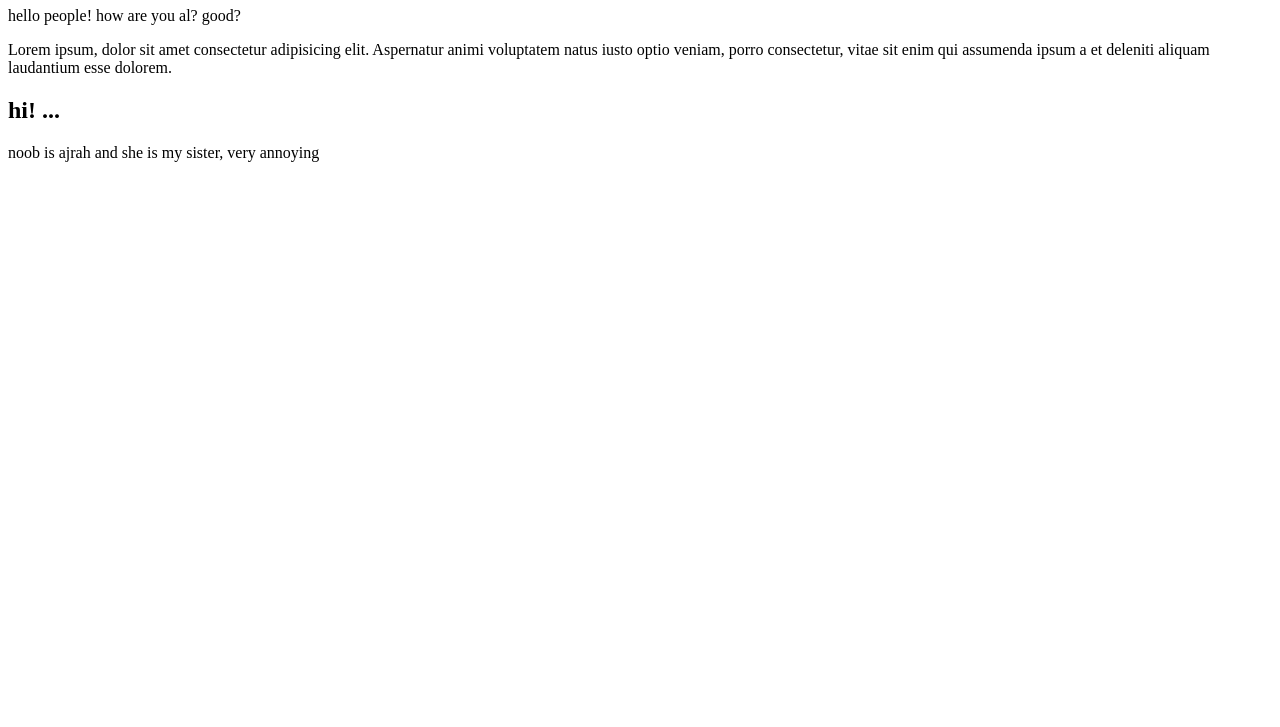
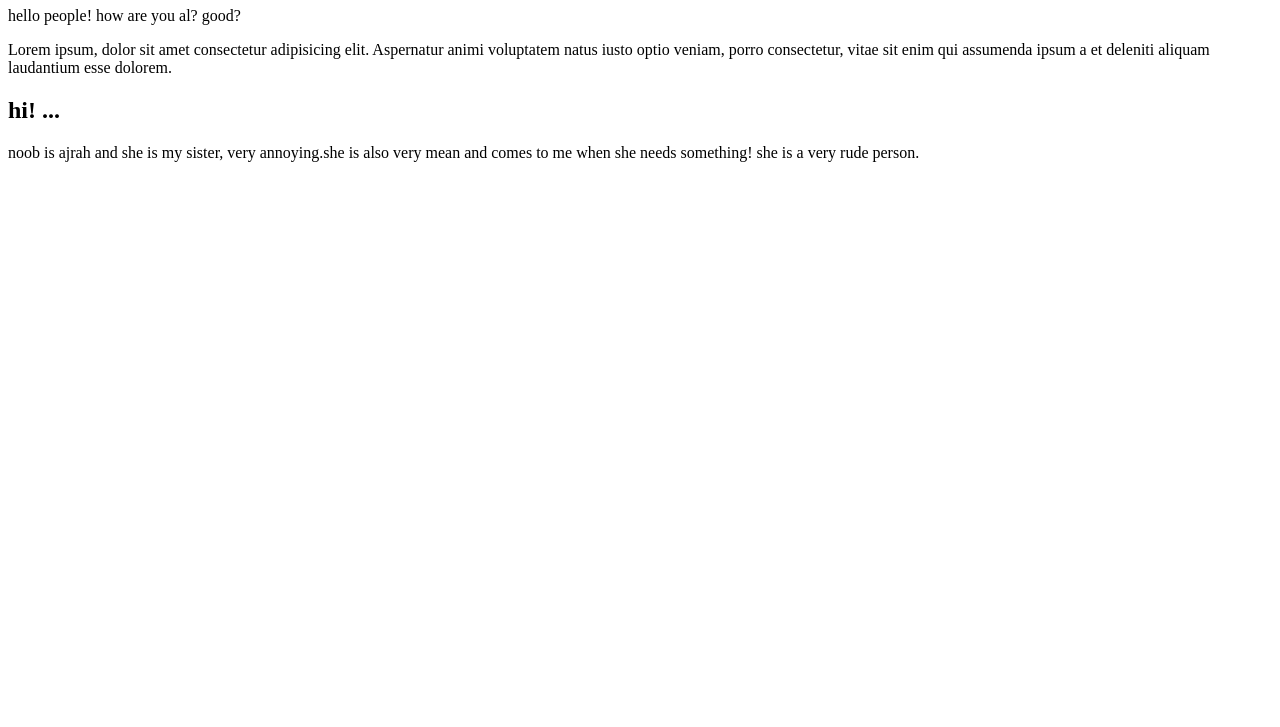
Before and after one commit to ansharah953-lab/ansharahfolder, a plain HTML site: page index.html in a window 1280 px wide. Shown: the part 73-800 px from the top of the page. Drawn offline with Linux system fonts and the light colour scheme.

Commit message:
Update index.html

```diff
--- a/index.html
+++ b/index.html
@@ -11,7 +11,8 @@
     <P>Lorem ipsum, dolor sit amet consectetur adipisicing elit. Aspernatur animi voluptatem natus iusto optio veniam, porro consectetur, vitae sit enim qui assumenda ipsum a et deleniti aliquam laudantium esse dolorem.</P>
 
     <h2>hi! ...</h2>
-   <p>noob is ajrah and she is my sister, very annoying</p>
+   <p>noob is ajrah and she is my sister, very annoying.she is also very mean and comes to me when she needs something! she is a very rude person.
+    </p>
 
 </body>
 </html>
```
